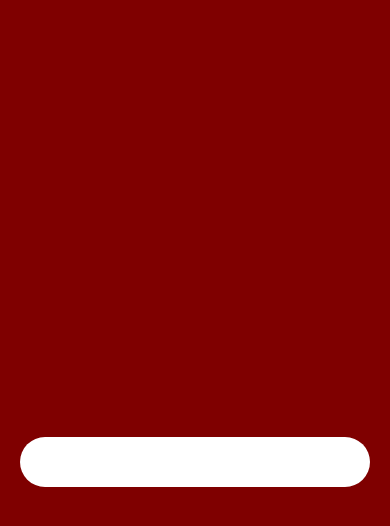
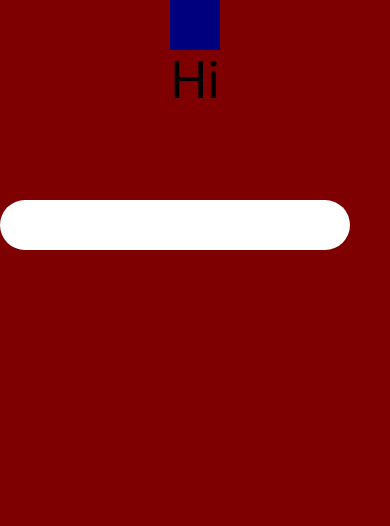
Before and after one commit to dgamma3/experiment2, a React Native app: screen / in a window 390 px wide. Shown: the top 526 px of the page. Built offline with nearby package versions, Linux system fonts and the light colour scheme.

Commit message:
progress

```diff
--- a/App.js
+++ b/App.js
@@ -1,15 +1,14 @@
 import { StatusBar } from 'expo-status-bar';
 import { StyleSheet, Text, View } from 'react-native';
-import Card from './Card';
-import OverlayProvider from './OverlayPrivder';
-import OverlayWithHole from './OverlayWithHole';
+import OverlayProvider from './OverlayProvider';
 import Pill from './Pill';
 
 export default function App() {
   return (
       <View style={styles.container}>
-        <OverlayWithHole width={350} height={50} xValue={40} yValue={80}/>
-        <Pill />
+        <OverlayProvider>
+          <Pill />
+        </OverlayProvider>
       </View>
   );
 }
@@ -18,7 +17,6 @@ const styles = StyleSheet.create({
   container: {
     flex: 1,
     backgroundColor: 'red',
-    alignItems: 'center',
-    justifyContent: 'center'
-  },
+    fontSize: 50
+  }
 });
--- a/Card.js
+++ /dev/null
@@ -1,35 +0,0 @@
-import React from 'react';
-import { View, Image, StyleSheet } from 'react-native';
-
-const Card = () => {
-  return (
-    <View style={styles.card}>
-      <View style={styles.img}>
-        <Image source={{ uri: 'https://picsum.photos/640/246' }} style={styles.imgStyle} />
-      </View>
-    </View>
-  );
-};
-
-const styles = StyleSheet.create({
-  card: {
-    borderWidth: 1,
-    borderRadius: 0.25 * 16, // 16 is the default font size
-    display: 'flex',
-    flexDirection: 'column',
-    position: 'relative',
-  },
-  img: {
-    height: 10 * 16, // 16 is the default font size
-    width: 20 * 16,
-    overflow: 'hidden',
-  },
-  imgStyle: {
-    width: '100%',
-    height: '100%',
-    resizeMode: 'cover',
-    grayscale: 1,
-  },
-});
-
-export default Card;
--- a/OverlayPrivder.js
+++ /dev/null
@@ -1,37 +0,0 @@
-import {View, Text} from 'react-native';
-import React, {useState} from 'react';
-
-export const OverlayContext = React.createContext(true);
-
-const OverlayProvider = ({children}) => {
-  const [overlayVisible, setOverlayVisible] = useState(true);
-  const toggleOverlay = () => {
-    setOverlayVisible(!overlayVisible);
-  };
-
-  const someFunction = () => {
-
-  }
-
-  return (
-    <OverlayContext.Provider value={{setOverlayVisible}}>
-      <View style={overlayVisible ? overlayStyle : defaultStyle}>
-      </View>
-      {children}
-    </OverlayContext.Provider>
-  );
-};
-
-const defaultStyle = {
-  display: 'none',
-};
-
-const overlayStyle = {
-  width: '100%',
-  height: '100%',
-  backgroundColor: 'black',
-  opacity: 0.8,
-  zIndex: 100,
-  position: 'absolute',
-};
-export default OverlayProvider;
--- /dev/null
+++ b/OverlayProvider.js
@@ -0,0 +1,23 @@
+import { StatusBar } from 'expo-status-bar';
+import { StyleSheet, Text, View } from 'react-native';
+import OverlayWithHole from './OverlayWithHole';
+
+const OverlayProvider = ({ children }) => {
+  return (
+      <View style={styles.container}>
+        <OverlayWithHole width={350} height={50} xValue={40} yValue={80}/>
+      {/* Anything here is ontop */}
+        {children}
+      </View>
+  );
+}
+
+const styles = StyleSheet.create({
+  container: {
+    position: 'relative',
+    flex: 1,
+    fontSize: 50
+  },
+});
+
+export default OverlayProvider;
--- a/OverlayWithHole.js
+++ b/OverlayWithHole.js
@@ -1,5 +1,5 @@
 import React from 'react';
-import { StyleSheet, View, Dimensions } from 'react-native';
+import { StyleSheet, View, Dimensions, Text } from 'react-native';
 
 const { width: windowWidth, height: windowHeight } = Dimensions.get('window');
 
@@ -42,6 +42,9 @@ const OverlayWithHole = ({ width, height, xValue, yValue }) => {
   return (
     <View style={overlayStyles.container}>
       <View style={overlayStyles.innerHole} />
+      {/* Anything here is underneath */}
+      <View style={{ height: 50, width: 50, backgroundColor: 'blue' }} />
+      <Text style={{ fontSize: 50 }}>Hi</Text>
     </View>
   );
 };
--- a/Pill.js
+++ b/Pill.js
@@ -7,7 +7,7 @@ const Pill = () => {
 
   const pillStyles = StyleSheet.create({
     pill: {
-      marginTop: 80,
+      marginTop: 200,
       width: pillWidth,
       height: pillHeight,
       backgroundColor: 'white',
```
Also changed, not shown: Test.js (deleted, +0 -17 lines).
